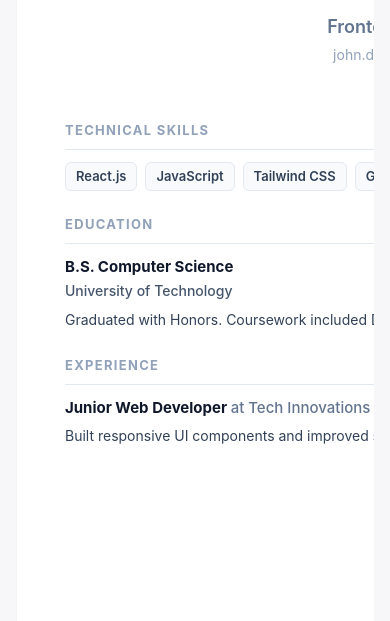
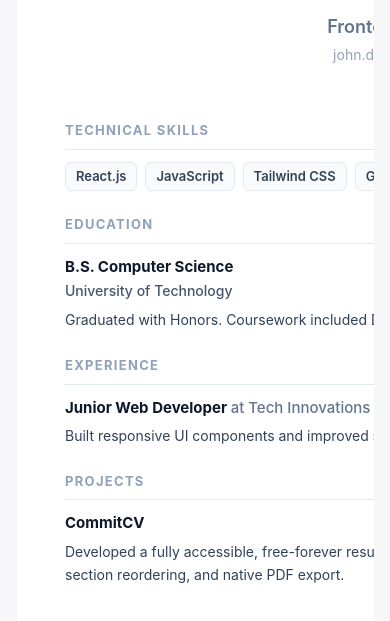
Before and after one commit to shourya0pratap/CommitCV, a React (Vite) app: page /builder in a window 390 px wide. Shown: the part 997-1618 px from the top of the page. Built offline with nearby package versions, Linux system fonts and the light colour scheme.

Commit message:
Added Projects

```diff
--- a/src/components/Editor.jsx
+++ b/src/components/Editor.jsx
@@ -9,6 +9,7 @@ import {
   Plus,
   X,
   GripVertical,
+  Code,
 } from "lucide-react";
 
 const GithubIcon = ({ size = 24 }) => (
@@ -322,20 +323,100 @@ export default function Editor() {
           </button>
         </div>
 
+        {/* Projects */}
+        <div className={bentoCard}>
+          <div className="flex justify-between items-center mb-5">
+            <h3 className={sectionTitle} style={{ marginBottom: 0 }}>
+              <Code size={20} className="text-slate-400 dark:text-slate-500" />{" "}
+              Projects
+            </h3>
+            <button
+              onClick={() =>
+                addArrayItem("projects", { name: "", tech: "", details: "" })
+              }
+              className="text-sm flex items-center gap-1 bg-[#F7F7F9] dark:bg-black/40 text-slate-900 dark:text-white px-4 py-2 rounded-xl hover:bg-gray-100 dark:hover:bg-slate-800 transition-colors font-bold border border-gray-100 dark:border-slate-800"
+            >
+              <Plus size={16} /> Add Project
+            </button>
+          </div>
+
+          <div className="space-y-4">
+            {resumeData.projects?.map((proj, index) => (
+              <div
+                key={proj.id}
+                className="p-5 bg-[#F7F7F9] dark:bg-black/40 border border-gray-100 dark:border-slate-800 rounded-2xl relative group transition-colors"
+              >
+                <button
+                  onClick={() => removeArrayItem("projects", proj.id)}
+                  className="absolute top-4 right-4 text-slate-400 hover:text-red-500 transition-colors"
+                >
+                  <X size={20} />
+                </button>
+
+                <h4 className="text-xs font-bold text-slate-400 dark:text-slate-500 mb-4 uppercase tracking-wider">
+                  Project {index + 1}
+                </h4>
+                <div className="grid grid-cols-1 md:grid-cols-2 gap-3 mb-3">
+                  <input
+                    className={`${inputStyles} !mb-0`}
+                    value={proj.name}
+                    onChange={(e) =>
+                      updateArrayItem(
+                        "projects",
+                        proj.id,
+                        "name",
+                        e.target.value,
+                      )
+                    }
+                    placeholder="Project Name (e.g., CommitCV)"
+                  />
+                  <input
+                    className={`${inputStyles} !mb-0`}
+                    value={proj.tech}
+                    onChange={(e) =>
+                      updateArrayItem(
+                        "projects",
+                        proj.id,
+                        "tech",
+                        e.target.value,
+                      )
+                    }
+                    placeholder="Tech Stack (e.g., React, Node)"
+                  />
+                </div>
+                <textarea
+                  className={inputStyles}
+                  value={proj.details}
+                  onChange={(e) =>
+                    updateArrayItem(
+                      "projects",
+                      proj.id,
+                      "details",
+                      e.target.value,
+                    )
+                  }
+                  placeholder="Describe the project and your role..."
+                  rows="3"
+                />
+              </div>
+            ))}
+          </div>
+        </div>
+
+        {/* Experiences */}
         <div className="space-y-4">
           {resumeData.experiences.map((exp, index) => (
             <div
               key={exp.id}
               className="p-5 bg-[#F7F7F9] dark:bg-black/40 border border-gray-100 dark:border-slate-800 rounded-2xl relative group transition-colors"
             >
-              {resumeData.experiences.length > 1 && (
               <button
                 onClick={() => removeArrayItem("experiences", exp.id)}
                 className="absolute top-4 right-4 text-slate-400 hover:text-red-500 transition-colors"
               >
                 <X size={20} />
               </button>
-              )}
+
               <h4 className="text-xs font-bold text-slate-400 dark:text-slate-500 mb-4 uppercase tracking-wider">
                 Role {index + 1}
               </h4>
--- a/src/components/Preview.jsx
+++ b/src/components/Preview.jsx
@@ -59,7 +59,9 @@ const Preview = React.memo(() => {
         </div>
       </div>
     ),
-    experiences: (
+
+    experiences:
+      resumeData.experiences.length > 0 ? (
         <div key="experiences" className="mb-6">
           <h2 className="text-[13px] font-bold uppercase tracking-widest mb-3 text-slate-400 border-b border-slate-200 pb-2">
             Experience
@@ -80,7 +82,35 @@ const Preview = React.memo(() => {
             ))}
           </div>
         </div>
-    ),
+      ) : null,
+
+    projects:
+      resumeData.projects && resumeData.projects.length > 0 ? (
+        <div key="projects" className="mb-6">
+          <h2 className="text-[13px] font-bold uppercase tracking-widest mb-3 text-slate-400 border-b border-slate-200 pb-2">
+            Projects
+          </h2>
+          <div className="space-y-5">
+            {resumeData.projects.map((proj) => (
+              <div key={proj.id} className="break-inside-avoid">
+                <div className="flex justify-between items-start mb-1">
+                  <h3 className="font-bold text-[15px] text-slate-900">
+                    {proj.name}
+                  </h3>
+                  {proj.tech && (
+                    <span className="text-slate-600 text-[13px] font-medium ml-4 text-right">
+                      {proj.tech}
+                    </span>
+                  )}
+                </div>
+                <p className="text-slate-700 mt-1.5 text-[14px] leading-relaxed whitespace-pre-wrap">
+                  {proj.details}
+                </p>
+              </div>
+            ))}
+          </div>
+        </div>
+      ) : null,
   };
 
   return (
@@ -92,7 +122,7 @@ const Preview = React.memo(() => {
         <Printer size={20} /> Export to PDF
       </button>
 
-      {/* Note: The Preview canvas deliberately forces light mode colors so the PDF printout is correct */}
+      {/* The Preview canvas deliberately forces light mode colors so the PDF printout is correct */}
       <motion.div
         layout
         className="w-[210mm] min-w-[210mm] min-h-[297mm] shrink-0 box-border bg-white text-slate-900 p-12 shadow-[0_8px_30px_rgb(0,0,0,0.04)] border border-gray-100 rounded-sm print:shadow-none print:border-none print:p-10 print:m-0 print:min-h-0 mx-auto"
--- a/src/context/ResumeContext.jsx
+++ b/src/context/ResumeContext.jsx
@@ -26,6 +26,15 @@ const defaultData = {
       role: "Junior Web Developer",
       details:
         "Built responsive UI components and improved site accessibility.",
+    },
+  ],
+  projects: [
+    {
+      id: 1,
+      name: "CommitCV",
+      tech: "React, Tailwind, Framer Motion",
+      details:
+        "Developed a fully accessible, free-forever resume builder. Implemented live preview, drag-and-drop section reordering, and native PDF export.",
     },
   ],
 };
@@ -64,8 +73,7 @@ export const ResumeProvider = ({ children }) => {
     const savedOrder = localStorage.getItem("commitcv-order");
     let order = savedOrder
       ? JSON.parse(savedOrder)
-      : ["skills", "educations", "experiences"];
-    // Migrate order strings
+      : ["skills", "educations", "experiences", "projects"];
     return order.map((item) =>
       item === "experience"
         ? "experiences"
```
Lines whose indentation alone changed are shown as unchanged.
